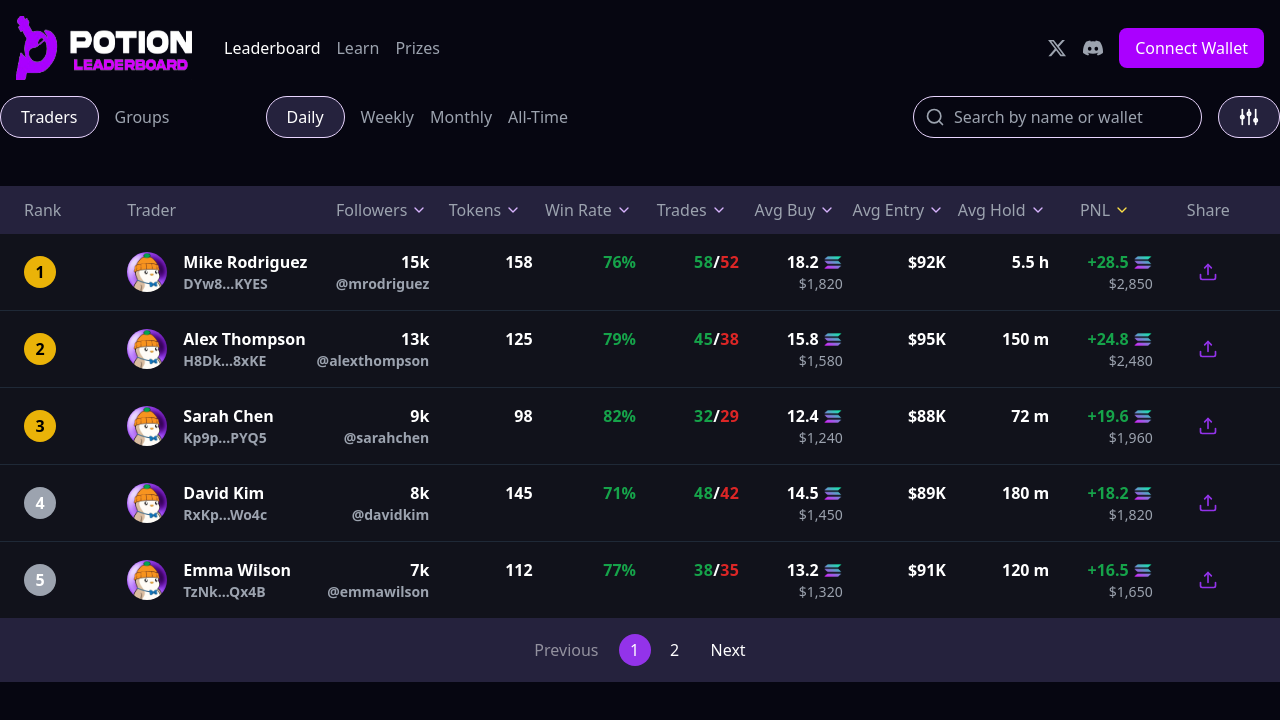
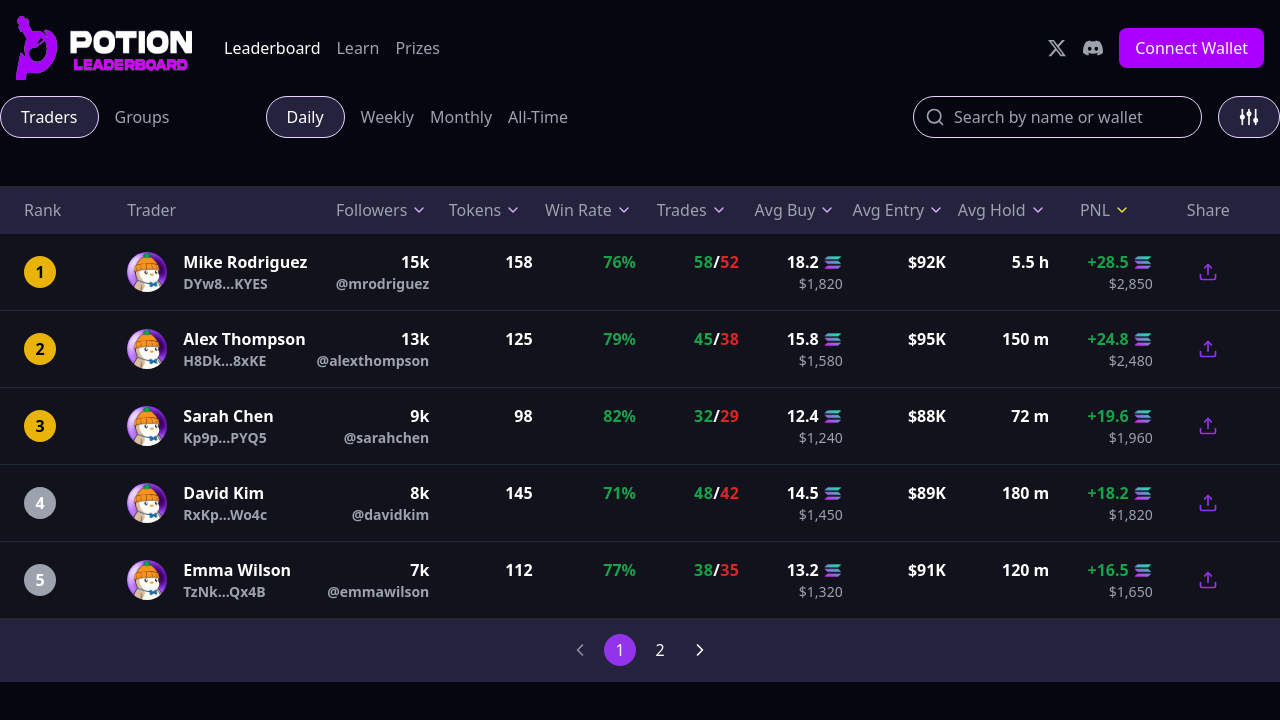
Before and after one commit to deiv-hash/potion-leaderboard, a Next.js app: page / in a window 1280 px wide. Shown: the top 720 px of the page. Built offline with nearby package versions, Linux system fonts and the light colour scheme.

Commit message:
Update Leaderboard pagination with chevron navigation icons

```diff
--- a/app/components/Leaderboard.tsx
+++ b/app/components/Leaderboard.tsx
@@ -4,6 +4,8 @@ import { useState } from "react";
 import { useRouter } from "next/navigation";
 import { ShareIcon } from "./icons/ShareIcon";
 import { ChevronDownIcon } from "./icons/ChevronDownIcon";
+import { ChevronLeftIcon } from "./icons/ChevronLeftIcon";
+import { ChevronRightIcon } from "./icons/ChevronRightIcon";
 import { shortenWalletAddress } from "@/app/utils/format";
 
 const formatNumber = (num: number): string => {
@@ -274,9 +276,9 @@ export function Leaderboard({
         <button
           onClick={() => onPageChange(currentPage - 1)}
           disabled={currentPage === 1}
-          className="px-3 py-1 rounded-lg disabled:opacity-50 disabled:cursor-not-allowed hover:bg-purple-600 hover:text-white transition-colors"
+          className="w-8 h-8 rounded-full flex items-center justify-center disabled:opacity-50 disabled:cursor-not-allowed hover:bg-purple-600 hover:text-white transition-colors"
         >
-          Previous
+          <ChevronLeftIcon className="h-5 w-5" />
         </button>
         {Array.from({ length: totalPages }, (_, i) => i + 1).map((page) => (
           <button
@@ -294,9 +296,9 @@ export function Leaderboard({
         <button
           onClick={() => onPageChange(currentPage + 1)}
           disabled={currentPage === totalPages}
-          className="px-3 py-1 rounded-lg disabled:opacity-50 disabled:cursor-not-allowed hover:bg-purple-600 hover:text-white transition-colors"
+          className="w-8 h-8 rounded-full flex items-center justify-center disabled:opacity-50 disabled:cursor-not-allowed hover:bg-purple-600 hover:text-white transition-colors"
         >
-          Next
+          <ChevronRightIcon className="h-5 w-5" />
         </button>
       </div>
     </div>
--- /dev/null
+++ b/app/components/icons/ChevronLeftIcon.tsx
@@ -0,0 +1,15 @@
+export const ChevronLeftIcon = ({ className = "", ...props }) => (
+  <svg
+    xmlns="http://www.w3.org/2000/svg"
+    viewBox="0 0 24 24"
+    fill="none"
+    stroke="currentColor"
+    strokeWidth="2"
+    strokeLinecap="round"
+    strokeLinejoin="round"
+    className={className}
+    {...props}
+  >
+    <path d="M15 18l-6-6 6-6" />
+  </svg>
+);
--- /dev/null
+++ b/app/components/icons/ChevronRightIcon.tsx
@@ -0,0 +1,15 @@
+export const ChevronRightIcon = ({ className = "", ...props }) => (
+  <svg
+    xmlns="http://www.w3.org/2000/svg"
+    viewBox="0 0 24 24"
+    fill="none"
+    stroke="currentColor"
+    strokeWidth="2"
+    strokeLinecap="round"
+    strokeLinejoin="round"
+    className={className}
+    {...props}
+  >
+    <path d="M9 18l6-6-6-6" />
+  </svg>
+);
```
